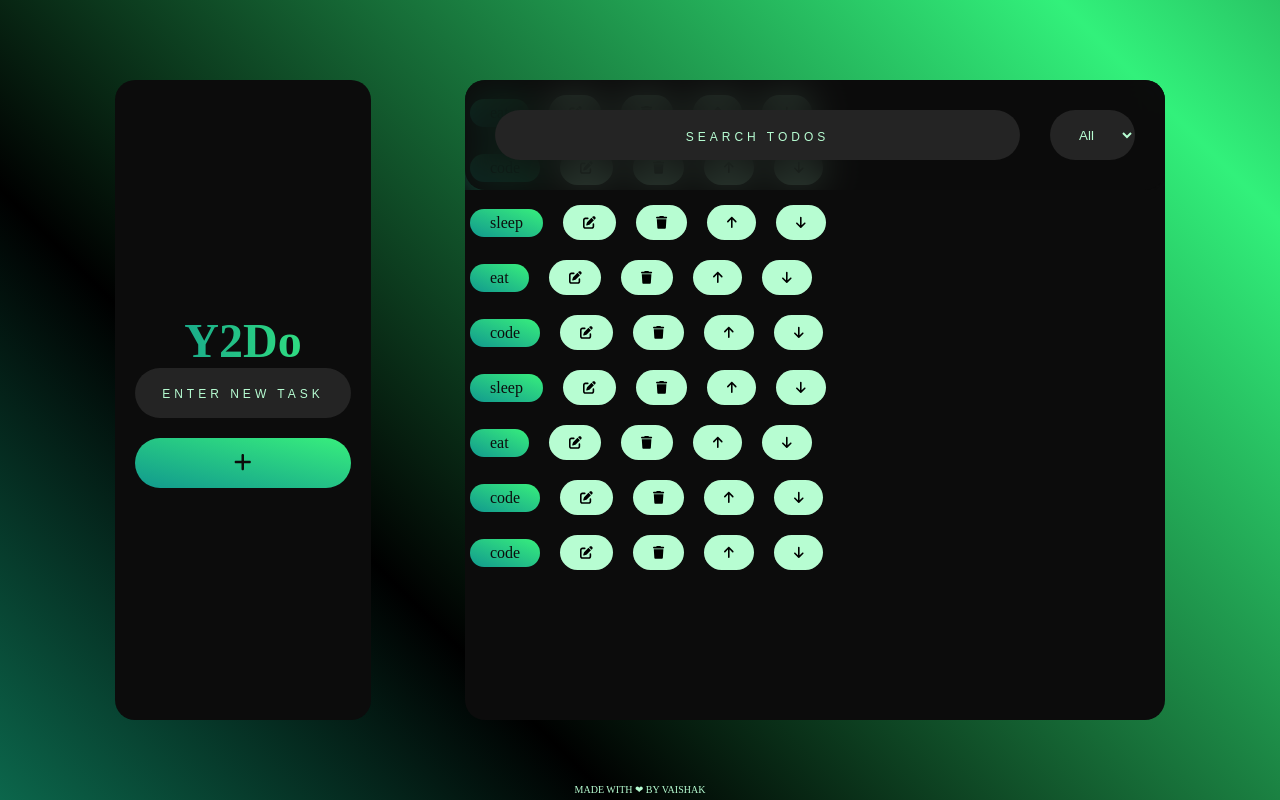
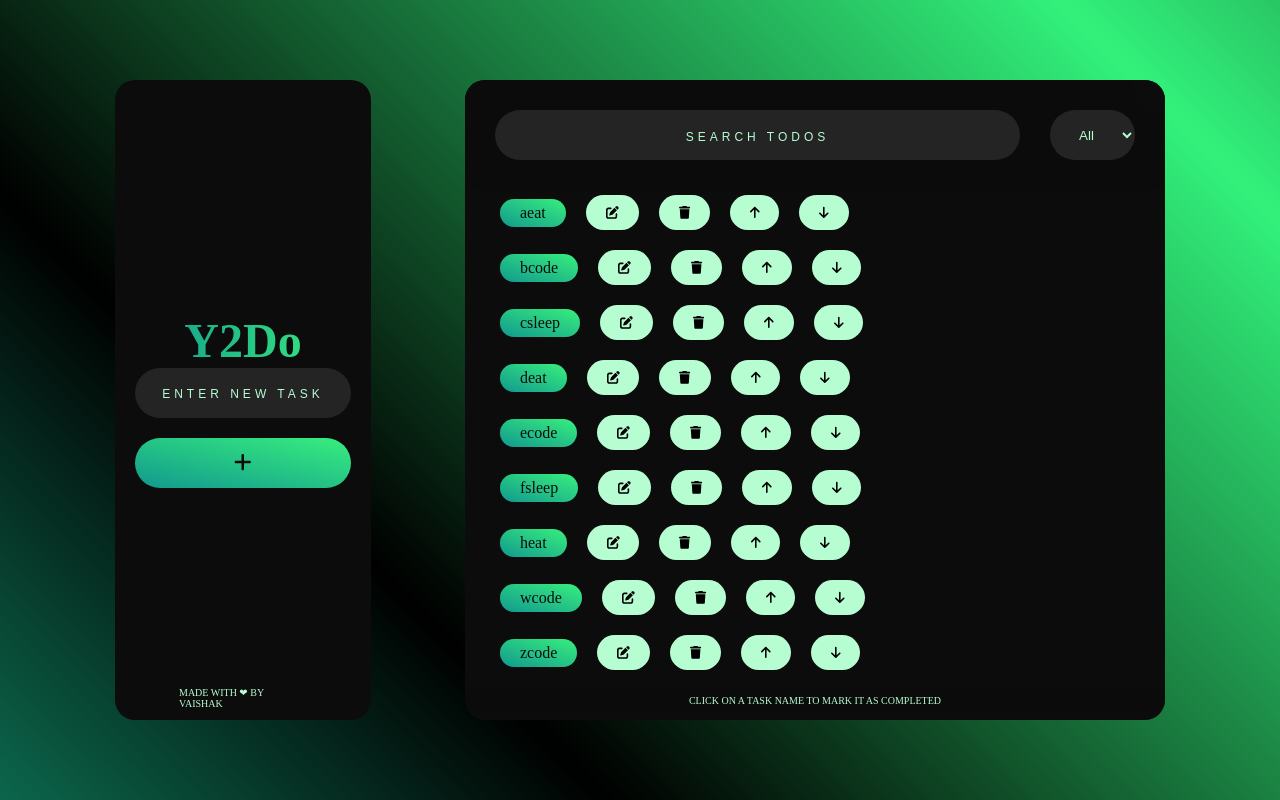
Before and after one commit to Vaishak-P/Y2Do, a React (Vite) app: page / in a window 1280 px wide. Built offline with nearby package versions, Linux system fonts and the light colour scheme.

Commit message:
truncate text function developed

```diff
--- a/src/components/ToDoList.jsx
+++ b/src/components/ToDoList.jsx
@@ -12,15 +12,15 @@ const ToDoList = () => {
 
     // const [tasks,setTasks] = useState(['eat','code','sleep']);
     const [tasks,setTasks] = useState([
-        {id:1,text:'eat',completed:false},
-        {id:2,text:'code',completed:false},
-        {id:3,text:'sleep',completed:false},
-        {id:4,text:'eat',completed:false},
-        {id:5,text:'code',completed:false},
-        {id:6,text:'sleep',completed:false},
-        {id:7,text:'eat',completed:false},
-        {id:8,text:'code',completed:false},
-        {id:9,text:'code',completed:false},
+        {id:1,text:'aeat',completed:false},
+        {id:2,text:'bcode',completed:false},
+        {id:3,text:'csleep',completed:false},
+        {id:4,text:'deat',completed:false},
+        {id:5,text:'ecode',completed:false},
+        {id:6,text:'fsleep',completed:false},
+        {id:7,text:'heat',completed:false},
+        {id:8,text:'wcode',completed:false},
+        {id:9,text:'zcode',completed:false},
         // {id:3,text:'sleep',completed:false},
         // {id:1,text:'eat',completed:false},
         // {id:2,text:'code',completed:false},
@@ -44,7 +44,9 @@ const ToDoList = () => {
                 text:newTask,
                 completed:false
             }
-            setTasks(t=>[...t,newTaskObject]);
+            const updatedTasks = [...tasks,newTaskObject]
+            updatedTasks.sort((a,b)=>b.id-a.id)
+            setTasks(updatedTasks);
             setNewTask('');
         }
     }
@@ -70,7 +72,7 @@ const ToDoList = () => {
         setTimeout(()=>{
             setDeletedTask(null);
             setDeletedTaskIndex(null);
-        },3000);
+        },5000);
     }
     const undoDeletedTask = () =>{
         if(deletedTask && deletedTaskIndex!= null){
@@ -109,11 +111,14 @@ const ToDoList = () => {
         if (filter==="completed") return task.completed && matchesSearch;
         return matchesSearch;
     })
+    const truncateText = (text) =>{
+        return text.length > 35 ? text.substring(0,35) + '...' : text
+    }
 
     return(
         <div className='bodyContainer'>
             <div className='mainContainer'>
-                {/* HEAD  */}
+                {/* ===============HEAD========  */}
                 <div className='toDoHead'>
                     <h1 className='y2doTitle'>Y2Do</h1>
                     <div className='newTaskInputContainer'>
@@ -136,8 +141,11 @@ const ToDoList = () => {
                             <FontAwesomeIcon icon={faPlus} />
                         </button>
                     </div>
+                    <div className="toDoFooter">
+                        <p>Made with ❤ by Vaishak</p>
                     </div>
-                {/* LIST  */}
+                </div>
+                {/* =============TODOLIST ============ */}
                 <div className='toDoList'>
                     <div className='searchContainer'>
                         <input
@@ -153,9 +161,12 @@ const ToDoList = () => {
                                 <option value='completed'>Completed</option>
                         </select>
                     </div>
+
+                    <div className='olContainer'>
                         <ol>
                             {filteredTasks.map((task,index) =>
                                 <li key={task.id}>
+                                    {/*======== IF EDITING ON ========== */}
                                     {editingIndex=== index? (
                                         <>
                                             <input
@@ -173,16 +184,16 @@ const ToDoList = () => {
                                         </>
                                     ):(
                                         <>
+                                        {/*======== IF EDITING OFF ========== */}
                                             <span
                                                 id='text'
                                                 onClick={()=> toggleTaskCompletion(index)}
                                                 className={task.completed? 'textCompletedTrue':'textCompletedFalse'}
                                             >
-                                            {task.text}
+                                                {truncateText(task.text)}
                                             </span>
                                             <button
                                                 id='editButton'
-                                            // id={task.completed? 'editButtonActive':'editButtonDisabled'}
                                                 className={task.completed?'listbuttonDisabled':'listButton'}
                                                 onClick={()=>editTask(index,task.text)}
                                             >
@@ -215,7 +226,23 @@ const ToDoList = () => {
                             )}
                         </ol>
                     </div>
-                {deletedTask&&(
+                    <div className='notificationContainer'>
+                        {
+                            deletedTask? (
+                                <div className='undoDeletedTask'>
+                                    <p>Task <span>{deletedTask.text}</span> deleted</p>
+                                    <button
+                                        onClick={undoDeletedTask}
+                                    >Undo
+                                    </button>
+                                </div>
+                            ):(
+                                <p>Click on a task name to mark it as completed</p>
+                            )
+                        }
+                    </div>
+                {/* ========deleted popup========== */}
+                {/* {deletedTask&&(
                     <div className='undoDeletedTask'>
                         <p>Task {deletedTask.text} deleted</p>
                         <button
@@ -223,10 +250,8 @@ const ToDoList = () => {
                         >Undo
                         </button>
                     </div>
-                )}
+                )} */}
                 </div>
-            <div className="toDoFooter">
-                <p>Made with ❤ by Vaishak</p>
             </div>
         </div>
     )
```
Lines whose indentation alone changed are shown as unchanged.
